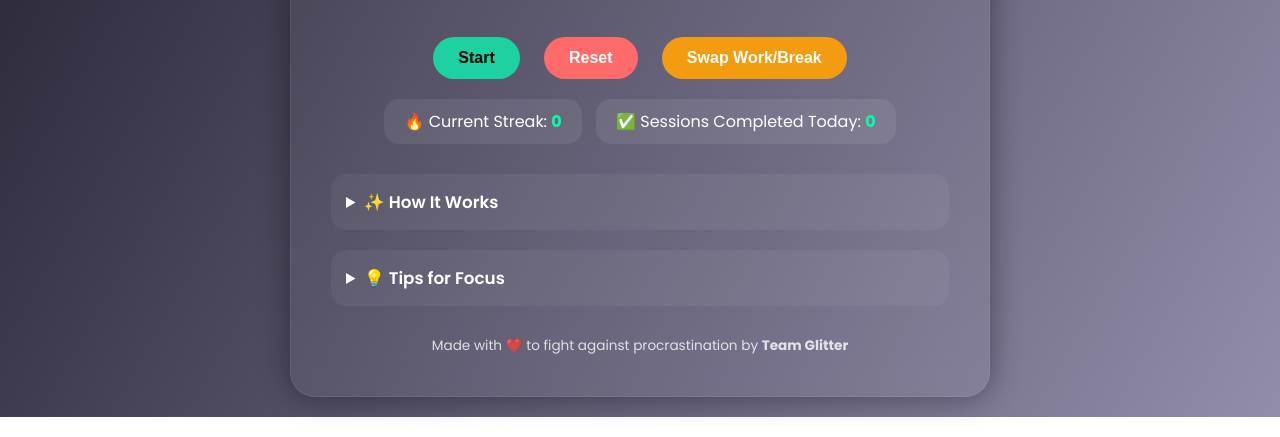
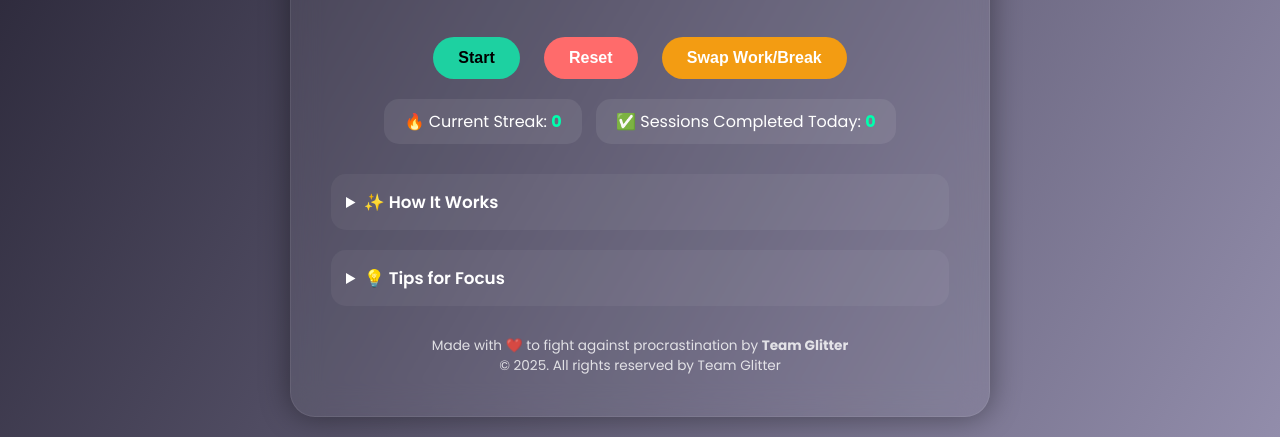
Before and after one commit to bala2006/Hackzilla---VIT-AP, a plain HTML site: page procrastination-timer/index.html in a window 1280 px wide. Shown: the part 436-873 px from the top of the page. Drawn offline with Linux system fonts and the light colour scheme.

Commit message:
Update index.html

```diff
--- a/procrastination-timer/index.html
+++ b/procrastination-timer/index.html
@@ -81,6 +81,7 @@
 
     <footer>
       <p>Made with ❤️ to fight against procrastination by <b>Team Glitter</b></p>
+      <p>&copy; 2025. All rights reserved by Team Glitter</p>
     </footer>
   </div>
 
```
